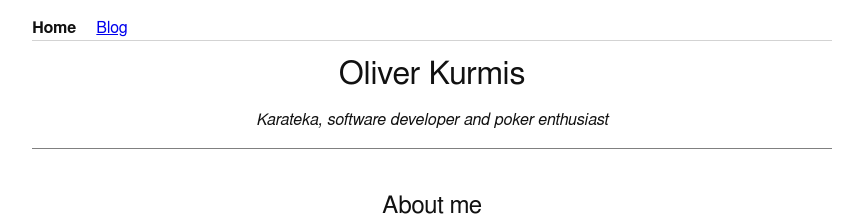
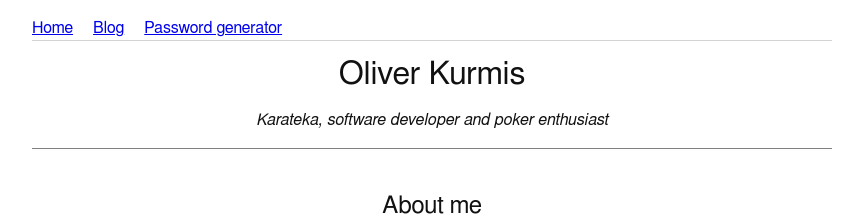
Before and after one commit to oliworx/oliworx.github.com, a Jekyll site: the page built from index.md, in a window 1280 px wide. Shown: the top 216 px of the page, without its empty margins (208-1071 px from the left). Built offline with Jekyll 4.4.1, drawn with Linux system fonts in a browser that asks for light colours.

Commit message:
Add Password generator to top navi

```diff
--- a/_includes/blog-header.html
+++ b/_includes/blog-header.html
@@ -1,8 +1,5 @@
 <header>
-    <nav>
-        <a href="/">Home</a>
-        <b>Blog</b>
-    </nav>
+    {% include navi.html %}
     <h1>Blog</h1>
 </header>
 
--- a/_includes/header.html
+++ b/_includes/header.html
@@ -1,8 +1,5 @@
 <header>
-    <nav>
-        <b>Home</b>
-        <a href="/blog">Blog</a>
-    </nav>
+    {% include navi.html %}
     <h1>Oliver Kurmis</h1>
     <em>Karateka, software developer and poker enthusiast</em>
 </header>
--- /dev/null
+++ b/_includes/navi.html
@@ -0,0 +1,5 @@
+    <nav>
+        <a href="/">Home</a>
+        <a href="/blog">Blog</a>
+        <a href="https://www.kurmis.com/password-generator/">Password generator</a>
+    </nav>
```
